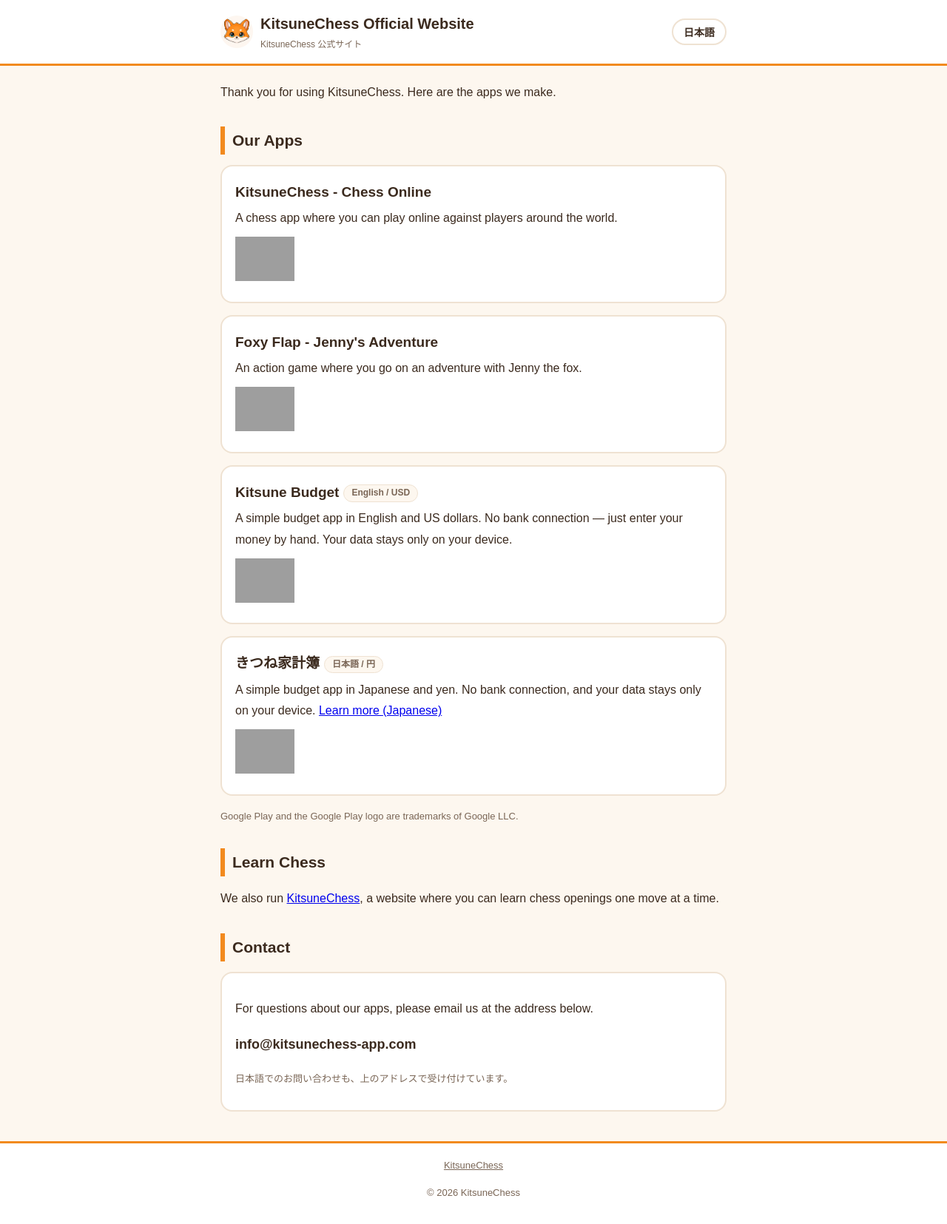
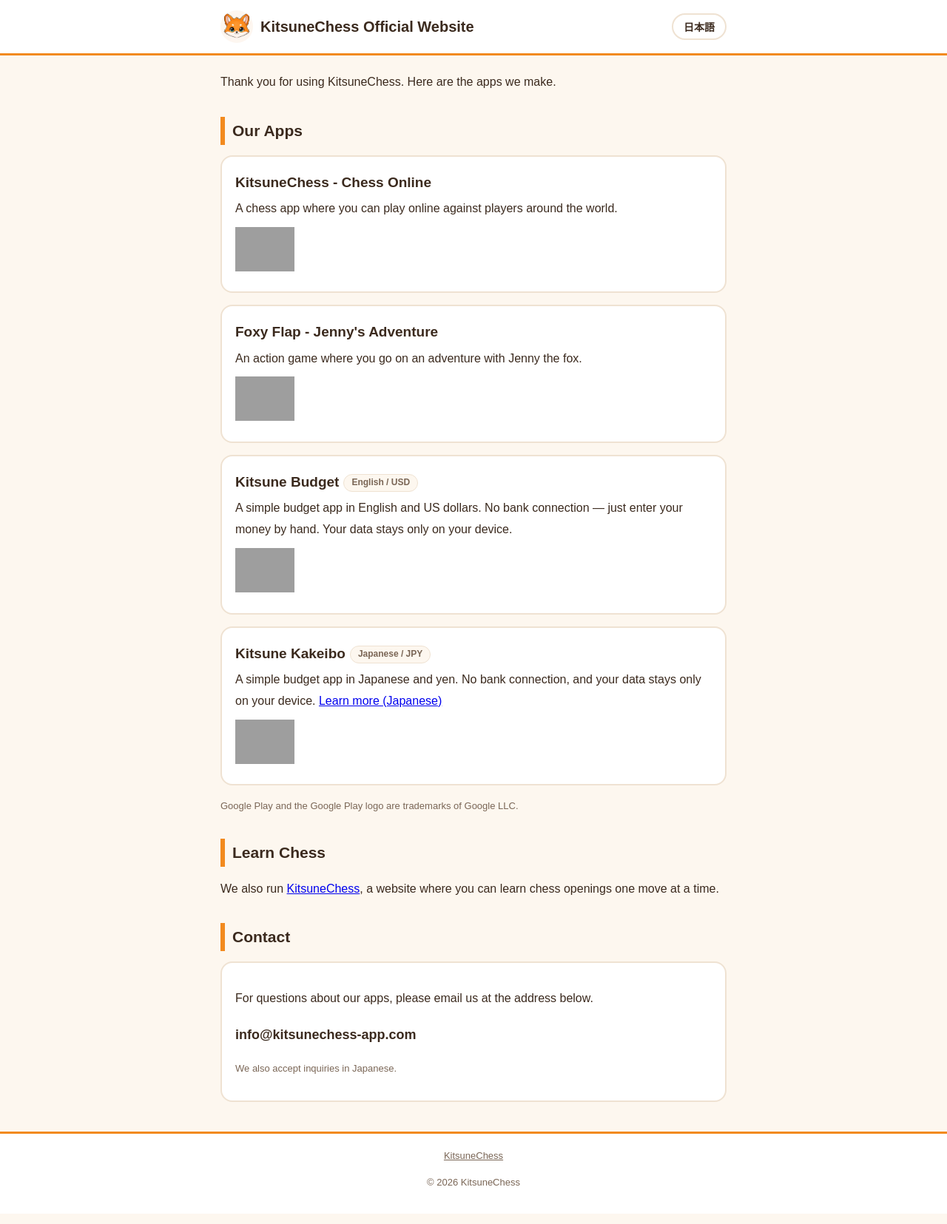
Before and after one commit to swallowtail1056-collab/kitsunechess-app, a plain HTML site: page index.html in a window 1280 px wide. Shown: the whole page at 74% size. Drawn offline with Linux system fonts and the light colour scheme; grey boxes are pictures that could not be loaded.

Commit message:
Add files via upload

```diff
--- a/index.html
+++ b/index.html
@@ -37,7 +37,7 @@
 <header><div class="wrap">
   <img src="jene-face.webp" alt="">
   <h1><span class="ja">KitsuneChess 公式サイト</span><span class="en">KitsuneChess Official Website</span>
-    <small class="ja">KitsuneChess Official Website</small><small class="en">KitsuneChess 公式サイト</small></h1>
+    <small class="ja">KitsuneChess Official Website</small></h1>
   <button type="button" class="lang" id="langBtn">English</button>
 </div></header>
 
@@ -64,7 +64,7 @@
   </div>
 
   <div class="app">
-    <h3>Kitsune Budget<span class="tag">English / USD</span></h3>
+    <h3>Kitsune Budget<span class="tag ja">英語 / 米ドル</span><span class="tag en">English / USD</span></h3>
     <p class="ja">英語・米ドルで使える家計簿アプリです。口座連携なしで、手入力でかんたんに使えます。データは端末の中だけに保存されます。</p>
     <p class="en">A simple budget app in English and US dollars. No bank connection — just enter your money by hand. Your data stays only on your device.</p>
     <a class="badge" href="https://play.google.com/store/apps/details?id=com.kitsunechess.kitsunebudget">
@@ -72,7 +72,7 @@
   </div>
 
   <div class="app">
-    <h3>きつね家計簿<span class="tag">日本語 / 円</span></h3>
+    <h3><span class="ja">きつね家計簿</span><span class="en">Kitsune Kakeibo</span><span class="tag ja">日本語 / 円</span><span class="tag en">Japanese / JPY</span></h3>
     <p class="ja">口座連携なしで、手入力でかんたんに使える家計簿アプリです。データは端末の中だけに保存されます。<a href="https://kitsunechess.com/kakeibo/">くわしい紹介はこちら</a></p>
     <p class="en">A simple budget app in Japanese and yen. No bank connection, and your data stays only on your device. <a href="https://kitsunechess.com/kakeibo/">Learn more (Japanese)</a></p>
     <a class="badge" href="https://play.google.com/store/apps/details?id=com.kitsunechess.kakeibo">
@@ -91,7 +91,7 @@
     <p class="en">For questions about our apps, please email us at the address below.</p>
     <p class="mail">info@kitsunechess-app.com</p>
     <p class="note ja">For inquiries in English, please contact the address above.</p>
-    <p class="note en">日本語でのお問い合わせも、上のアドレスで受け付けています。</p>
+    <p class="note en">We also accept inquiries in Japanese.</p>
   </div>
 </main>
 
```
